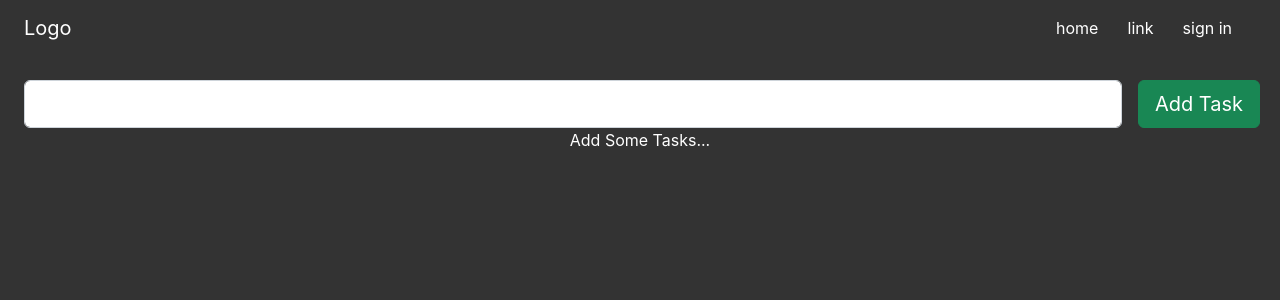
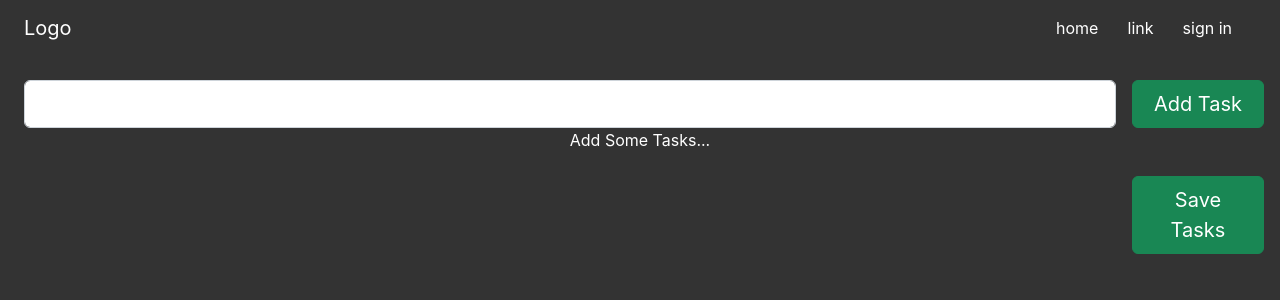
Before and after one commit to phylliswong/to-do-list, a React (Create React App) app: page /home in a window 1280 px wide. Shown: the top 300 px of the page. Built offline with nearby package versions, Linux system fonts and the light colour scheme.

Commit message:
fix: styling for auth page

```diff
--- a/src/components/add-task-form/add-task-form.component.jsx
+++ b/src/components/add-task-form/add-task-form.component.jsx
@@ -16,7 +16,7 @@ const AddTaskForm = (props) => {
       <div className='col-auto'>
         <button
           onClick={addTask}
-          className='btn btn-lg btn-success'
+          className='add-tasks-btn btn btn-lg btn-success'
         >Add Task</button>
       </div>
     </div>
--- a/src/components/add-task-form/add-task-form.style.css
+++ b/src/components/add-task-form/add-task-form.style.css
@@ -55,3 +55,8 @@
 .task-bg .icons-wrap span:hover {
   color: yellow;
 }
+
+.add-tasks-btn {
+  min-width: 132px;
+  margin-right: -4px;
+}
--- a/src/components/button/button.styles.scss
+++ b/src/components/button/button.styles.scss
@@ -17,6 +17,7 @@
   cursor: pointer;
   display: flex;
   justify-content: center;
+  border-radius: 8px;
 
   &:hover {
     background-color: white;
--- a/src/components/form-input/form-input.styles.scss
+++ b/src/components/form-input/form-input.styles.scss
@@ -1,8 +1,8 @@
-$sub-color: white;
+$sub-color: #333;
 $main-color: #ddd;
 
 @mixin shrinkLabel {
-  top: -14px;
+  top: -24px;
   font-size: 12px;
   color: $main-color;
 }
--- a/src/components/sign-in-form/sign-in-form.component.jsx
+++ b/src/components/sign-in-form/sign-in-form.component.jsx
@@ -8,7 +8,7 @@ import {
 import FormInput from '../form-input/form-input.component';
 import Button from '../button/button.component';
 
-import { UserContext } from '../contexts/user.context';
+import { UserContext } from '../../contexts/user.context';
 import './sign-in-form.styles.scss';
 
 const defaultFormFields = {
--- a/src/components/sign-in-form/sign-in-form.styles.scss
+++ b/src/components/sign-in-form/sign-in-form.styles.scss
@@ -2,6 +2,12 @@
   display: flex;
   flex-direction: column;
   width: 380px;
+
+  .form-input {
+    background-color: #eee;
+    border-radius: 8px;
+  }
+
 
   h2 {
     margin: 10px 0;
--- a/src/index.js
+++ b/src/index.js
@@ -5,7 +5,7 @@ import reportWebVitals from './reportWebVitals';
 
 import App from './App';
 
-import { UserProvider } from './components/contexts/user.context';
+import { UserProvider } from './contexts/user.context';
 
 import './index.css';
 
--- a/src/routes/home/home.component.jsx
+++ b/src/routes/home/home.component.jsx
@@ -98,6 +98,13 @@ const Home = () => {
         })
       }
     </div>
+    <div className='save-btn-container'>
+      <button
+        className='save-btn btn btn-lg btn-success'
+      >
+        Save Tasks
+      </button>
+    </div>
     </Fragment>
   )
 }
--- a/src/routes/home/home.styles.scss
+++ b/src/routes/home/home.styles.scss
@@ -40,3 +40,12 @@ body {
 .form-control:focus {
   outline: none;
 }
+
+.save-btn-container {
+  text-align: right;
+  margin: 16px;
+}
+
+.save-btn {
+  width: 132px;
+}
--- a/src/routes/navigation/navbar.component.jsx
+++ b/src/routes/navigation/navbar.component.jsx
@@ -1,7 +1,7 @@
 import { Fragment, useContext } from 'react';
 import { Outlet, Link } from 'react-router-dom';
 
-import { UserContext } from '../../components/contexts/user.context';
+import { UserContext } from '../../contexts/user.context';
 
 import './navbar.styles.scss';
 
@@ -16,7 +16,7 @@ const Navigationbar = () => {
     <Fragment>
       <nav className='navigation-container navbar navbar-fixed-top'>
         <div className='logo-container'>
-          <Link className='navbar-brand nav-link' to='/'>
+          <Link className='navbar-brand nav-link' to='/' tabindex='1'>
             Logo
           </Link>
         </div>
--- a/src/routes/navigation/navbar.styles.scss
+++ b/src/routes/navigation/navbar.styles.scss
@@ -21,6 +21,9 @@
   a:hover {
     color: #0dcaf0;
   }
+  .logo-container a:focus {
+    color: #ccc;
+  }
 
   div .signin-link {
     height: 100%;
```
Also changed, not shown: src/contexts/user.context.jsx (renamed from src/components/contexts/user.context.jsx).
